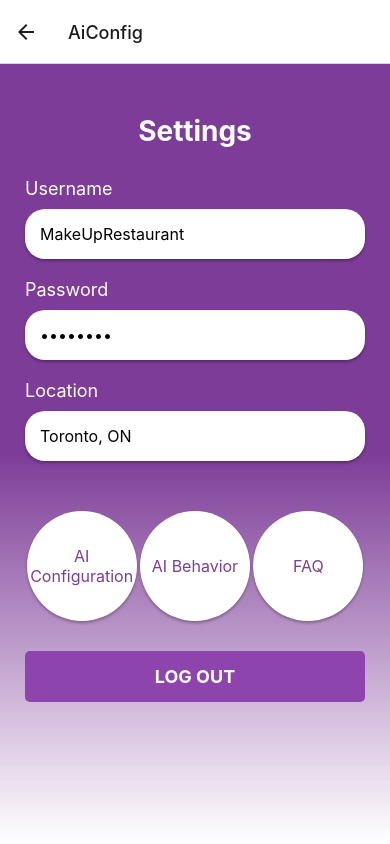
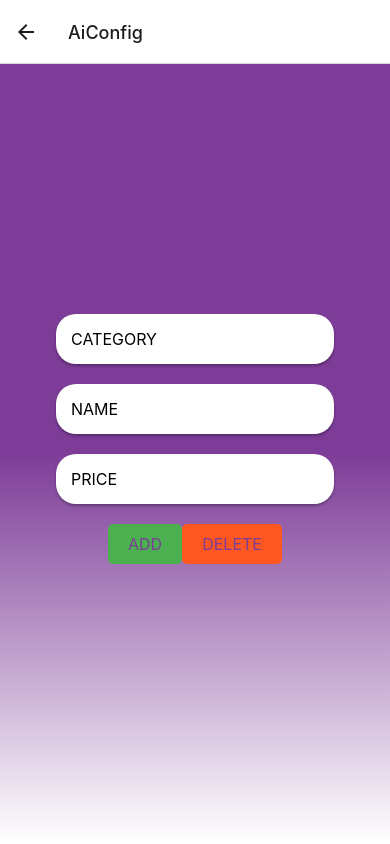
Before and after one commit to alialoraebi/capstone, a React Native app: screen /AiConfig in a window 390 px wide. Built offline with nearby package versions, Linux system fonts and the light colour scheme.

Commit message:
wrong cide in AiConfig

```diff
--- a/components/AiConfig.js
+++ b/components/AiConfig.js
@@ -1,67 +1,52 @@
-import React, { useState } from 'react';
-import { View, Text, TextInput, TouchableOpacity } from 'react-native';
-import { useNavigation } from '@react-navigation/native'; // Import useNavigation
+import React from 'react';
+import { View, TouchableOpacity, Text, TextInput } from 'react-native';
+import styles from './styles';
 import withGradient from './gradient';
-import styles from './styles';
-import { useAuth } from './AuthContext';
 
-const SettingsScreen = () => {
-    const [username, setUsername] = useState('MakeUpRestaurant');
-    const [password, setPassword] = useState('password');
-    const [location, setLocation] = useState('Toronto, ON');
 
-    const { handleLogout } = useAuth();
-    const navigation = useNavigation(); // Get the navigation object
+const AiConfig = (props) => {
 
-    // Function to navigate to AiConfig screen
-    const goToAiConfig = () => {
-        navigation.navigate('AiConfig');
+    const handleAdd = () => {
+        // Logic for adding item
+    };
+
+    const handleDelete = () => {
+        // Logic for deleting item
     };
 
     return (
-        <View style={styles.settingsContainer}>
-            <Text style={styles.title}>Settings</Text>
-            <View style={styles.inputContainer}>
-                <Text style={styles.inputLabel}>Username</Text>
+        <View style={styles.container}>
+
+            <View>
+
                 <TextInput
+                    placeholder="CATEGORY"
+                    placeholderTextColor="#Black"
                     style={styles.input}
-                    value={username}
-                    onChangeText={setUsername}
-                    autoCapitalize="none"
-                />
-                <Text style={styles.inputLabel}>Password</Text>
-                <TextInput
-                    style={styles.input}
-                    value={password}
-                    onChangeText={setPassword}
-                    secureTextEntry
-                    autoCapitalize="none"
-                />
-                <Text style={styles.inputLabel}>Location</Text>
-                <TextInput
-                    style={styles.input}
-                    value={location}
-                    onChangeText={setLocation}
                 />
 
+                <TextInput
+                    placeholder="NAME"
+                    placeholderTextColor="Black"
+                    style={styles.input}
+                />
+
+                <TextInput
+                    placeholder="PRICE"
+                    placeholderTextColor="#Black"
+                    style={styles.input}
+                />
             </View>
             <View style={styles.buttonContainer}>
-                {/* Pressing this button will navigate to AiConfig screen */}
-                <TouchableOpacity style={styles.roundButton} onPress={goToAiConfig}>
-                    <Text style={styles.buttonText}>AI Configuration</Text>
+                <TouchableOpacity style={styles.addButton} onPress={handleAdd}>
+                    <Text style={styles.buttonText}>ADD</Text>
                 </TouchableOpacity>
-                <TouchableOpacity style={styles.roundButton}>
-                    <Text style={styles.buttonText}>AI Behavior</Text>
-                </TouchableOpacity>
-                <TouchableOpacity style={styles.roundButton}>
-                    <Text style={styles.buttonText}>FAQ</Text>
+                <TouchableOpacity style={styles.deleteButton} onPress={handleDelete}>
+                    <Text style={styles.buttonText}>DELETE</Text>
                 </TouchableOpacity>
             </View>
-            <TouchableOpacity style={styles.logoutButton} onPress={handleLogout}>
-                <Text style={styles.logoutText}>LOG OUT</Text>
-            </TouchableOpacity>
         </View>
     );
 };
 
-export default withGradient(SettingsScreen);
+export default withGradient(AiConfig);
--- a/components/SettingScreen.js
+++ b/components/SettingScreen.js
@@ -4,8 +4,7 @@ import { useNavigation } from '@react-navigation/native';
 import withGradient from './gradient';
 import styles from './styles';
 import { useAuth } from './AuthContext';
-
-
+import AiConfig from './AiConfig';
 const SettingsScreen = () => {
     const [username, setUsername] = useState('MakeUpRestaurant');
     const [password, setPassword] = useState('password');
```
